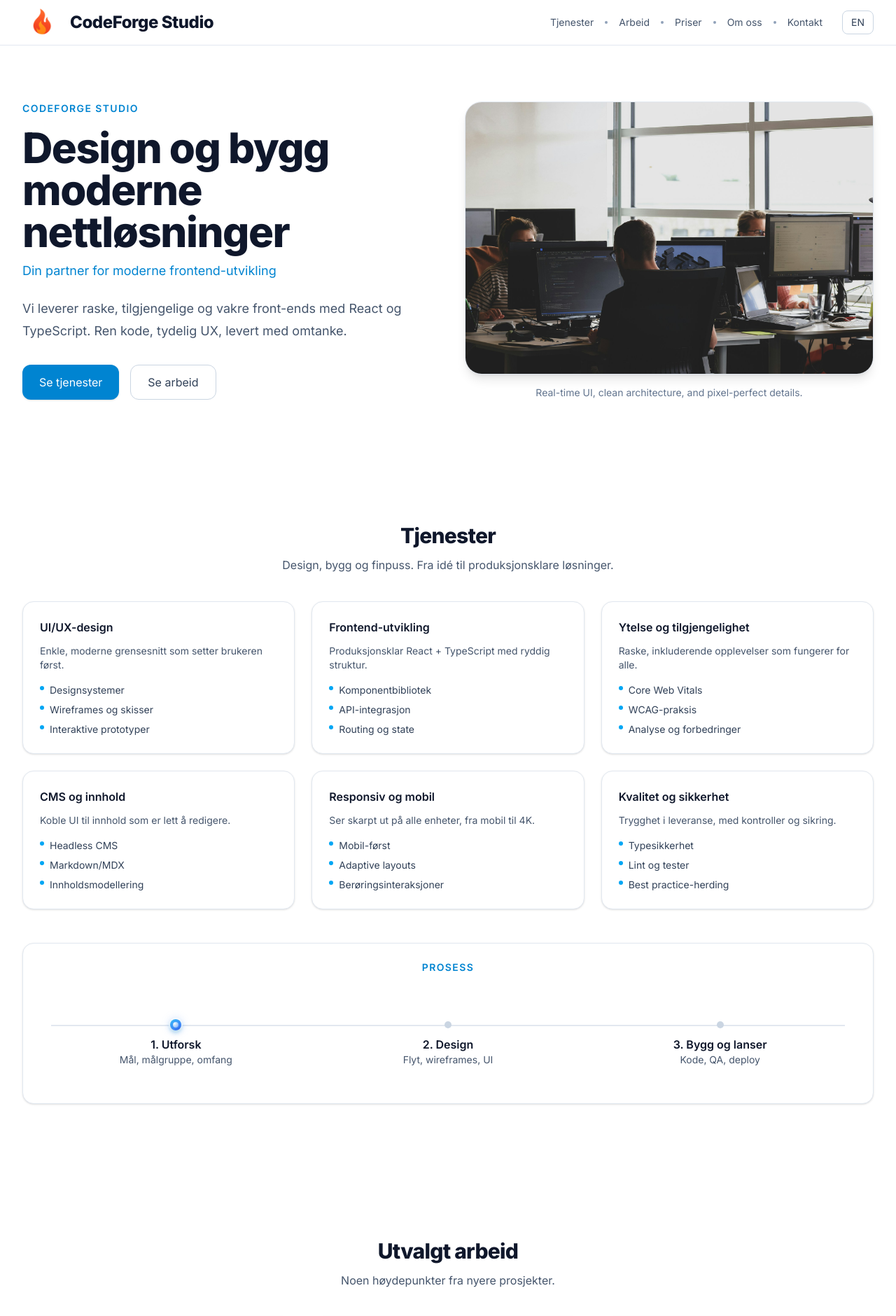
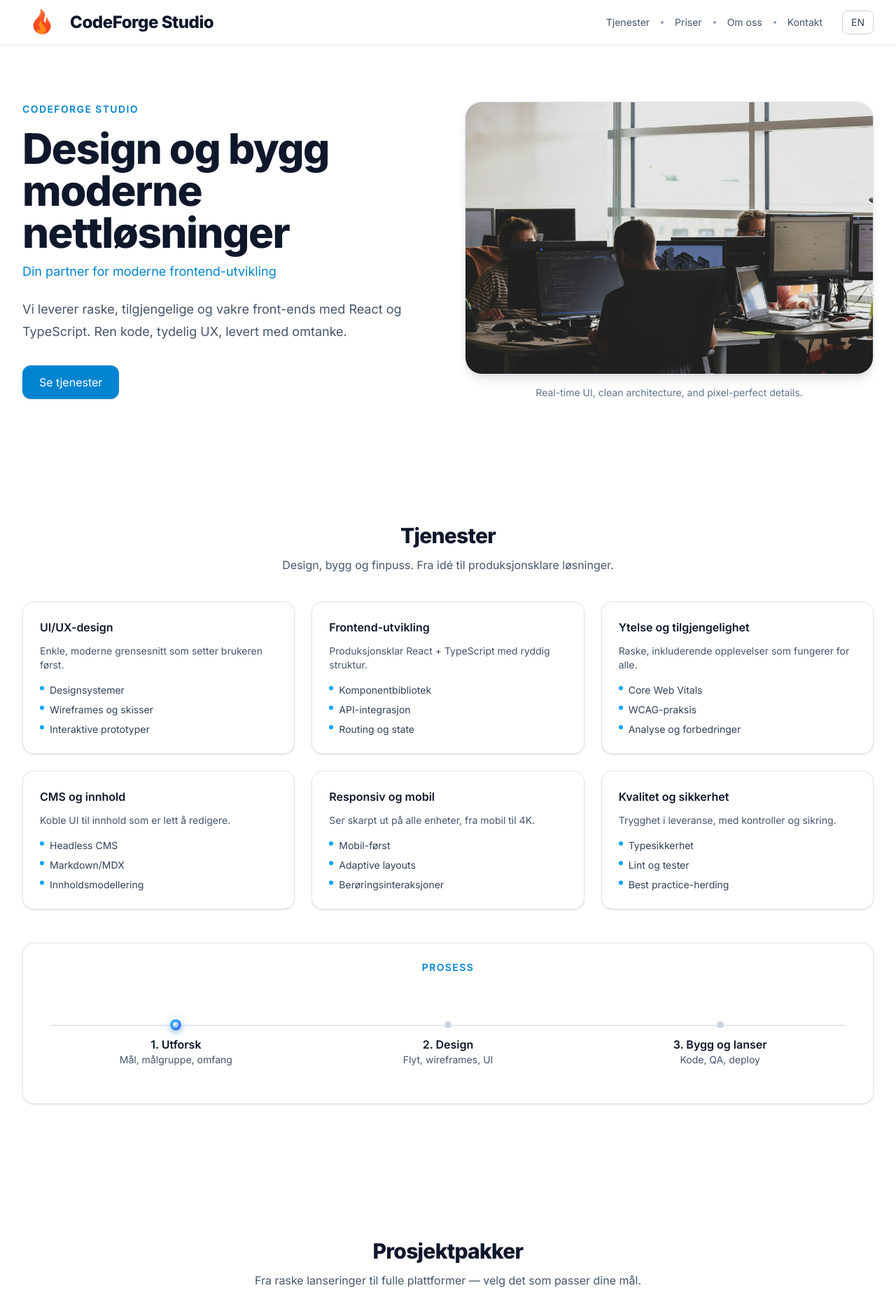
Before and after one commit to robfil50219/codeforge-site, a React (Vite) app: page / in a window 1280 px wide. Shown: the top 1880 px of the page at 70% size. Built offline with nearby package versions, Linux system fonts and the light colour scheme; grey boxes are pictures that could not be loaded.

Commit message:
Commented out Work section and related buttons until projects are ready (closes #4)

```diff
--- a/src/App.tsx
+++ b/src/App.tsx
@@ -1,7 +1,7 @@
 import Navbar from "./components/Navbar";
 import Hero from "./components/Hero";
 import Services from "./components/Services";
-import Work from "./components/Work";
+//import Work from "./components/Work";
 import About from "./components/About";
 import Contact from "./components/Contact";
 import Footer from "./components/Footer";
@@ -14,7 +14,7 @@ export default function App() {
       <main>
         <Hero />
         <Services />
-        <Work />
+        {/* <Work /> */}
         <Pricing />
         <About />
         <Contact />
--- a/src/components/Contact.tsx
+++ b/src/components/Contact.tsx
@@ -133,12 +133,12 @@ export default function Contact() {
               >
                 {t("contact.start")}
               </a>
-              <a
+              {/* <a
                 href="#work"
                 className="inline-flex items-center justify-center rounded-xl border border-slate-300 px-6 py-3 text-slate-700 font-medium hover:bg-white transition"
               >
                 {t("work.view")}
-              </a>
+              </a> */}
             </div>
           </div>
         </div>
--- a/src/components/Hero.tsx
+++ b/src/components/Hero.tsx
@@ -23,9 +23,9 @@ export default function Hero() {
               <a href="#services" className="inline-flex items-center justify-center rounded-xl bg-sky-600 px-6 py-3 text-white font-medium shadow-sm hover:bg-sky-700 transition">
                 {t("hero.ctaServices")}
               </a>
-              <a href="#work" className="inline-flex items-center justify-center rounded-xl border border-slate-300 px-6 py-3 text-slate-700 font-medium hover:bg-slate-100 transition">
+              {/* <a href="#work" className="inline-flex items-center justify-center rounded-xl border border-slate-300 px-6 py-3 text-slate-700 font-medium hover:bg-slate-100 transition">
                 {t("hero.ctaWork")}
-              </a>
+              </a> */}
             </div>
           </div>
 
--- a/src/components/Navbar.tsx
+++ b/src/components/Navbar.tsx
@@ -6,7 +6,7 @@ type NavItem = { id: string; labelKey: string };
 
 const NAV_ITEMS: NavItem[] = [
   { id: "services", labelKey: "nav.services" },
-  { id: "work", labelKey: "nav.work" },
+  //{ id: "work", labelKey: "nav.work" },//
   { id: "pricing", labelKey: "nav.pricing" },
   { id: "about", labelKey: "nav.about" },
   { id: "contact", labelKey: "nav.contact" },
```
